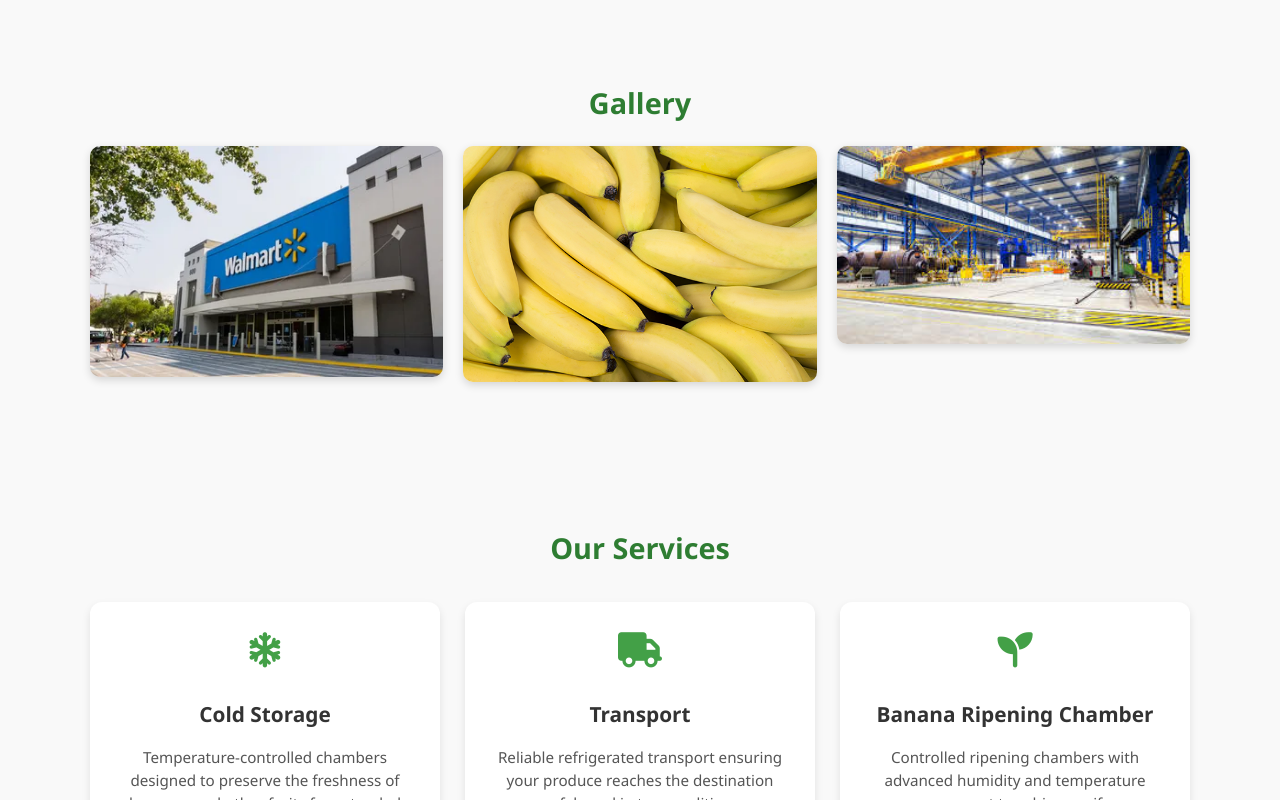
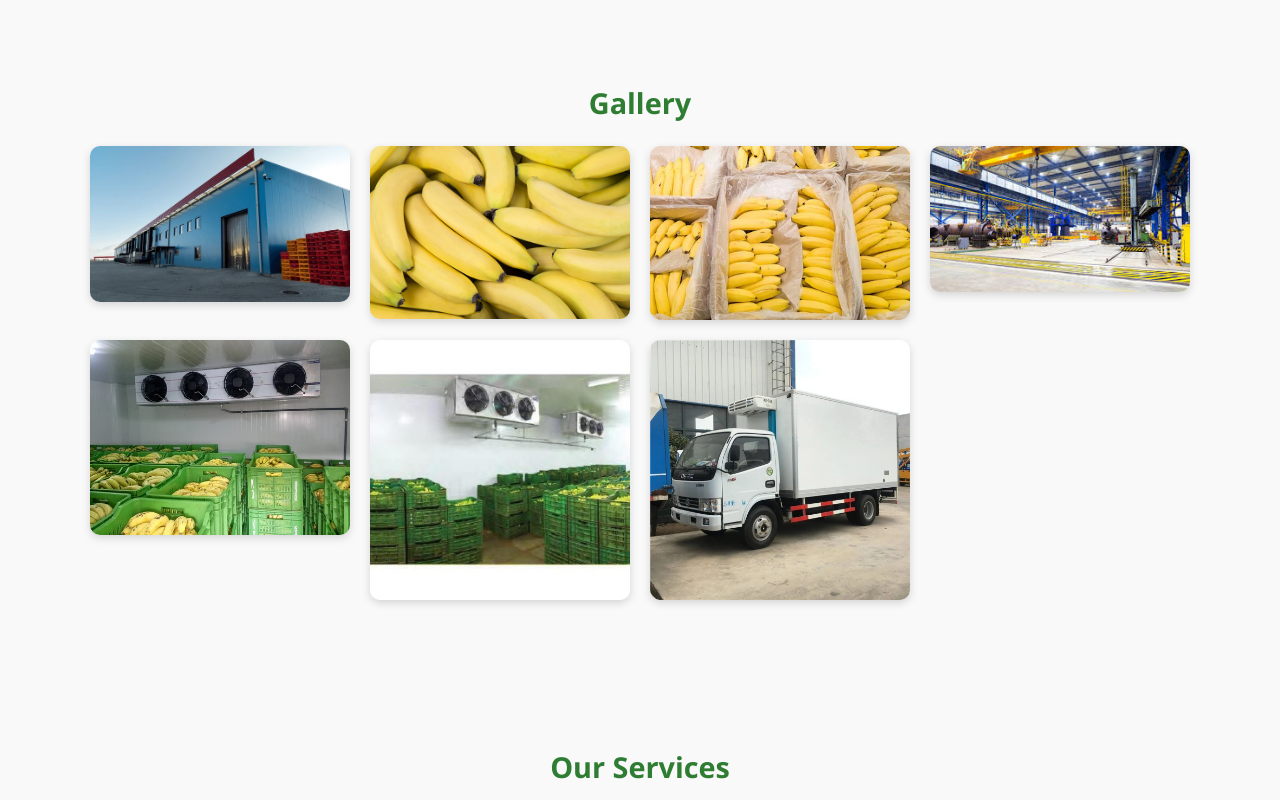
Before and after one commit to chanderGitHub/store, a plain HTML site: page index.html in a window 1280 px wide. Shown: the part 610-1410 px from the top of the page. Drawn offline with Linux system fonts and the light colour scheme.

Commit message:
Update index.html

```diff
--- a/index.html
+++ b/index.html
@@ -38,9 +38,13 @@
     <div class="container">
       <h2>Gallery</h2>
       <div class="image-grid">
-        <img src="images/store1.jpg" alt="Cold Store Exterior" />
+        <img src="images/store.jpg" alt="Cold Store Exterior" />
         <img src="images/bananas.jpg" alt="Fresh Bananas" />
+        <img src="images/bananas2.jpg" alt="Fresh Bananas" />
         <img src="images/facility.jpg" alt="Cold Storage Facility" />
+        <img src="images/Temperature_Controlled_Chamber.jpg" alt="Cold Storage Facility" />
+        <img src="images/Temperature_Controlled_Chamber2.jpg" alt="Cold Storage Facility" />
+        <img src="images/transport.jpg" alt="Transport Facility" />
       </div>
     </div>
   </section>
```
